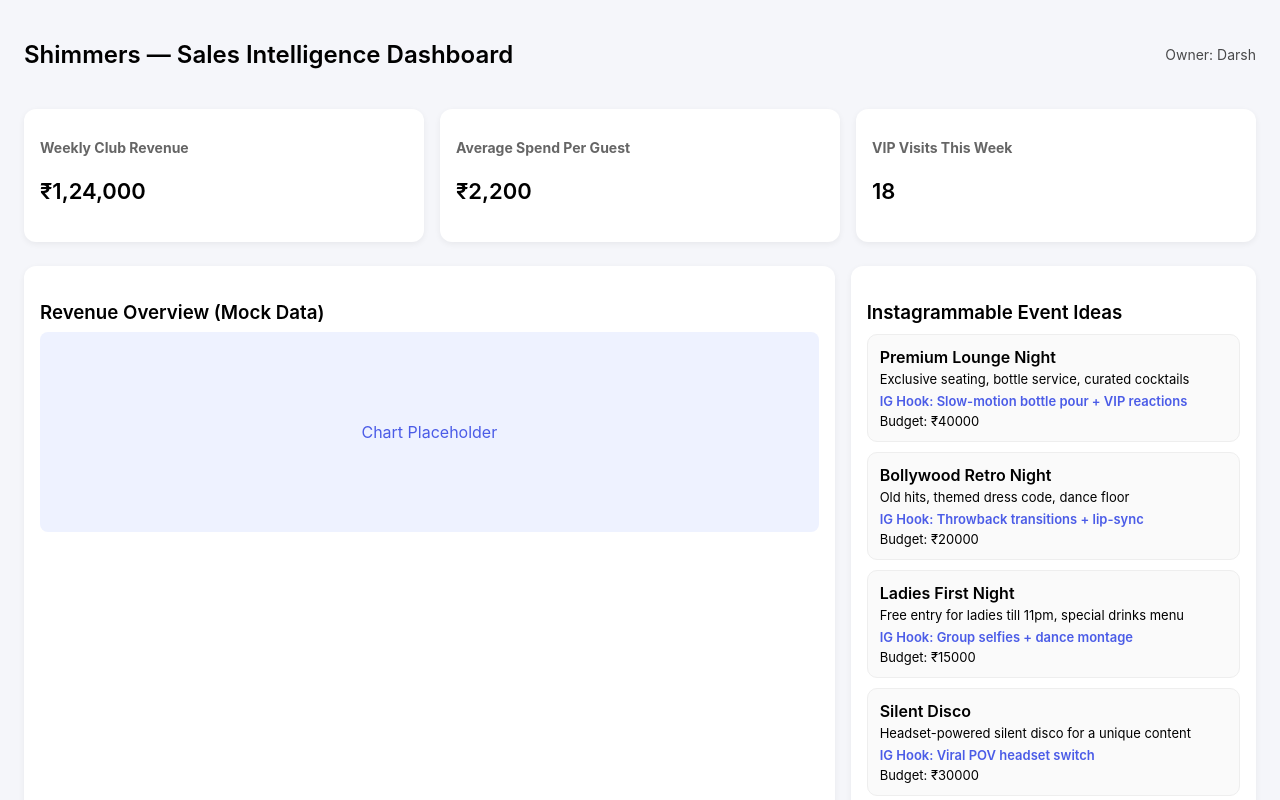
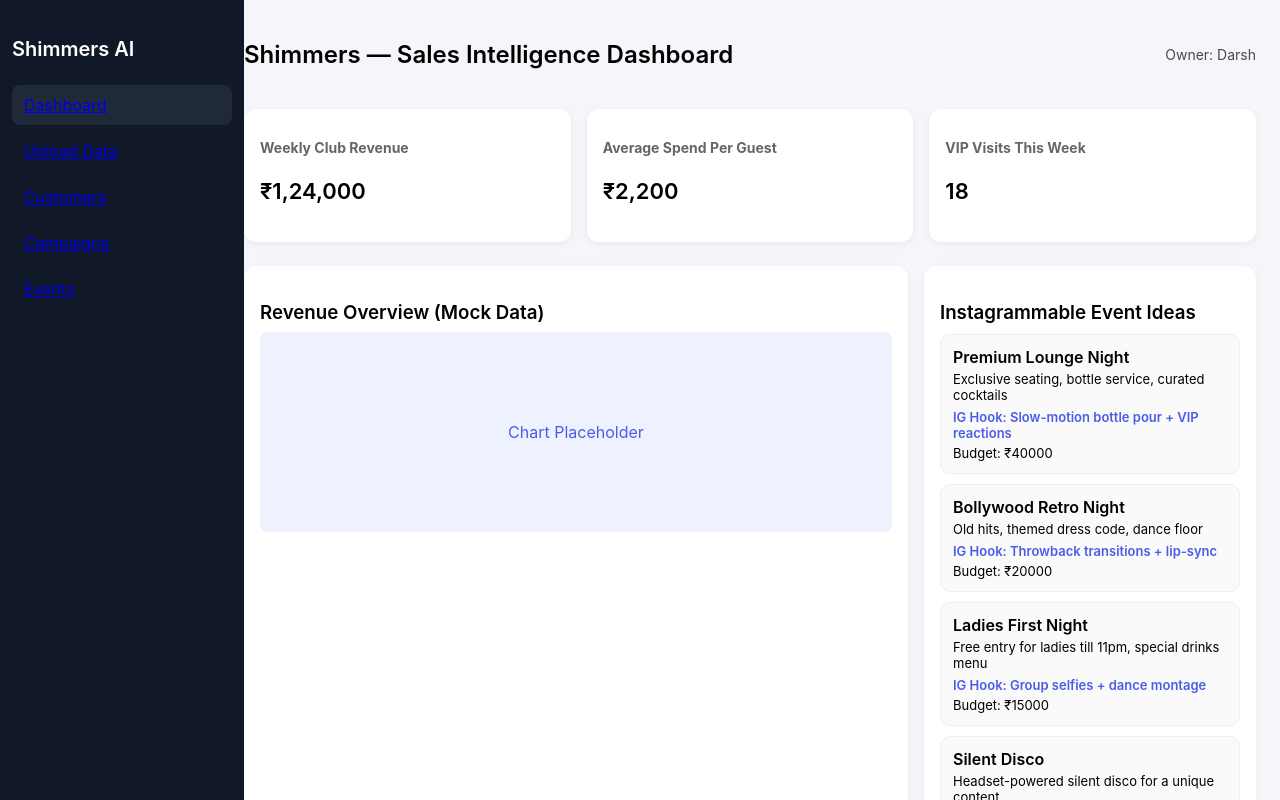
Before and after one commit to intelligencefordm-glitch/shimmers-sales-intel, a Next.js app: page / in a window 1280 px wide. Shown: the top 800 px of the page. Built offline with nearby package versions, Linux system fonts and the light colour scheme.

Commit message:
Update layout.tsx

```diff
--- a/app/layout.tsx
+++ b/app/layout.tsx
@@ -1,13 +1,11 @@
+import Sidebar from "./components/Sidebar";
+
 export const metadata = {
   title: "Shimmers Sales Intelligence",
   description: "Sales dashboard for Shimmers Club & Restaurant",
 };
 
-export default function RootLayout({
-  children,
-}: {
-  children: React.ReactNode;
-}) {
+export default function RootLayout({ children }: { children: React.ReactNode }) {
   return (
     <html lang="en">
       <body
@@ -15,10 +13,14 @@ export default function RootLayout({
           margin: 0,
           padding: 0,
           fontFamily: "Inter, sans-serif",
-          background: "#f5f6fa",
+          display: "flex",
         }}
       >
-        {children}
+        <Sidebar />
+
+        <div style={{ marginLeft: "220px", width: "100%" }}>
+          {children}
+        </div>
       </body>
     </html>
   );
```
